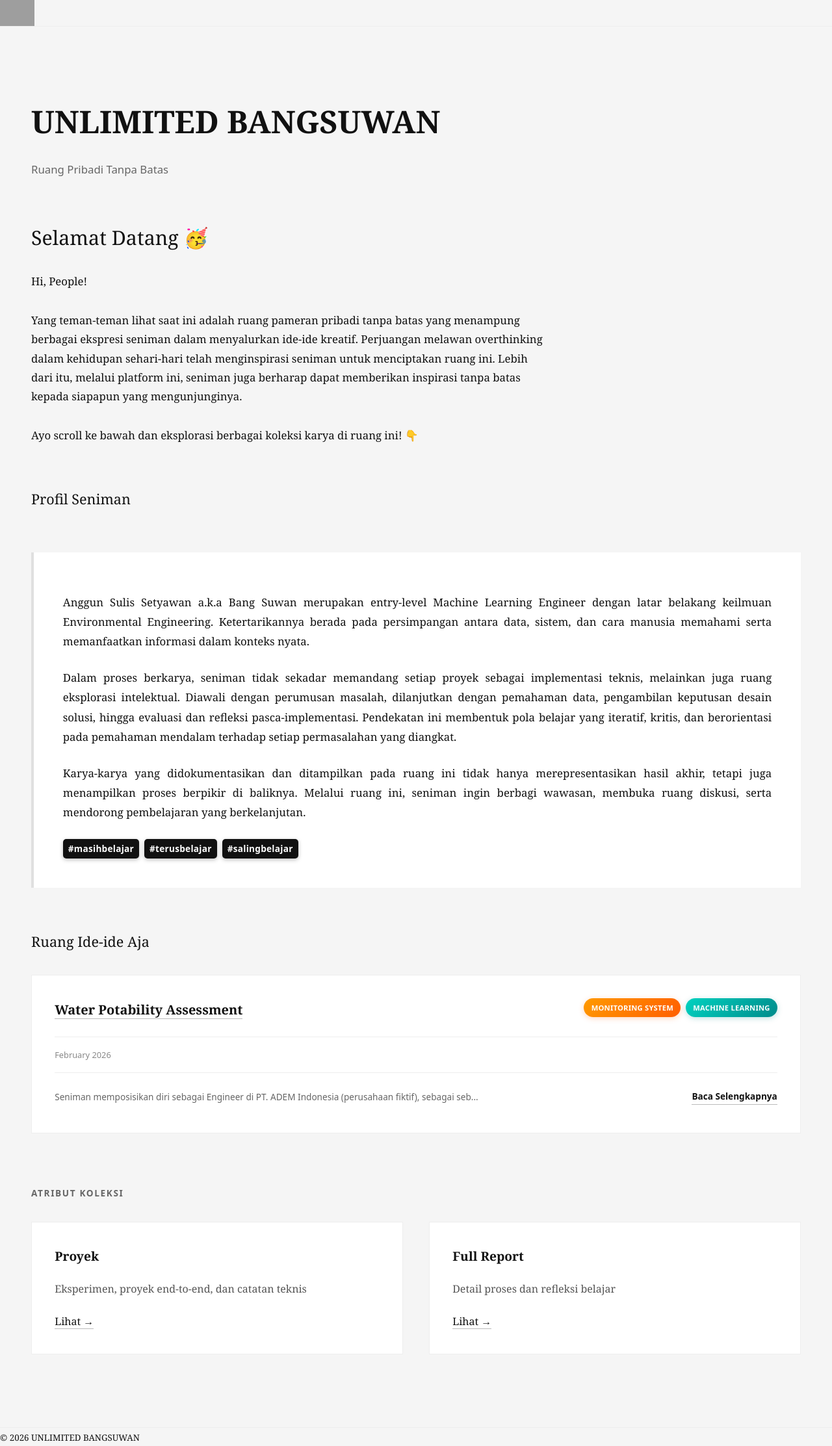
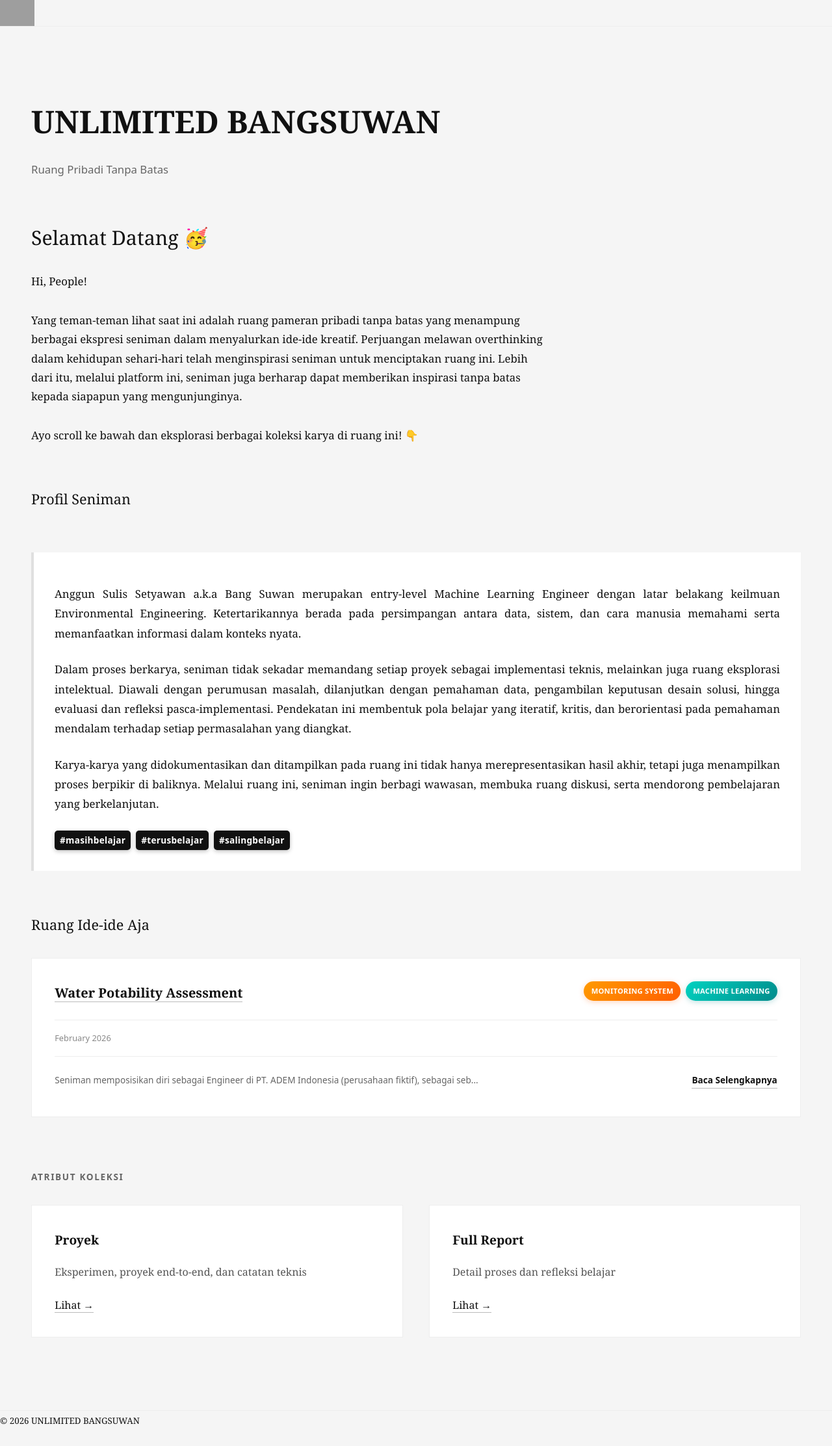
Before and after one commit to Sulbae/Sulbae.github.io, a Jekyll site: the page built from index.md, in a window 1280 px wide. Shown: the whole page at 65% size. Built offline with Jekyll 4.4.1, drawn with Linux system fonts in a browser that asks for light colours; after the commit the page ends 2199 px from its top, so only the background shows below that; grey boxes are pictures that could not be loaded.

Commit message:
Update home.css

```diff
--- a/assets/css/home.css
+++ b/assets/css/home.css
@@ -33,9 +33,9 @@ a:hover {
 /* 2. LAYOUT & CONTAINER */
 .home-tabloid {
   width: 100%;
-  max-width: 1120px;
+  max-width: none;
   margin: 0 auto;
-  padding: 4.5rem 2.5rem 3.5rem;
+  padding: 4.5rem 5% 3.5rem;
 }
 
 .masthead {
@@ -85,7 +85,7 @@ a:hover {
 
 .profile {
   background: #ffffff;
-  padding: 2.8rem;
+  padding: 2rem;
   margin: 4rem 0;
   border-left: 4px solid #e0e0e0;
 }
```
